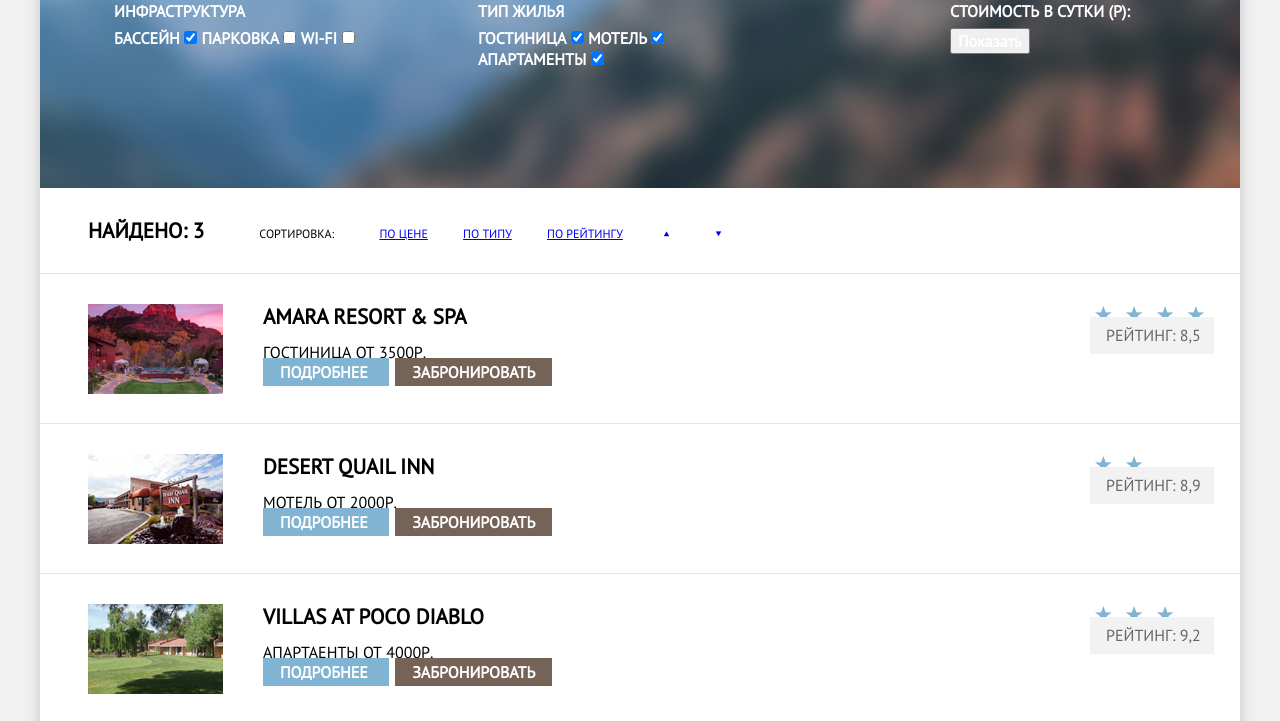
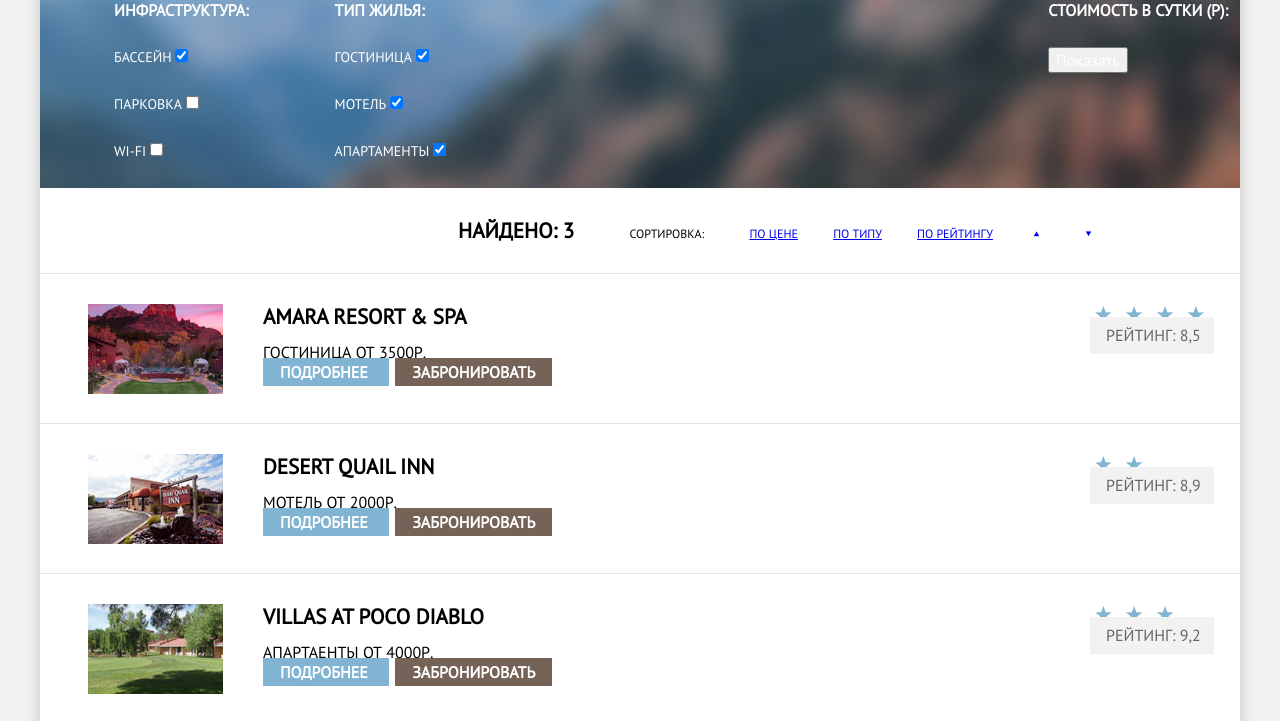
Before and after one commit to LovelyKate/sedona, a plain HTML site: page hotels.html in a window 1280 px wide. Shown: the part 86-807 px from the top of the page. Drawn offline with Linux system fonts and the light colour scheme.

Commit message:
небольшие правки в filters

```diff
--- a/css/style.css
+++ b/css/style.css
@@ -588,24 +588,35 @@ FILTERS ---------------------------------- toc11
     background-image: url("../img/bcg-filters.jpg");
     background-size: 100%;
     background-position: 0 50%;
+
+    padding-top:29px;
 }
 
 .filters fieldset{
     border:0;
+
     display: block;
     float: left;
-    width: 30%;
 
     color: #ffffff;
-    font-weight: bold;
-    font-size: 16px;
-    line-height: 21px;
 
     padding-left: 72px;
 }
 
 .filters legend{
-    padding-top:30px;
+    font-weight: bold;
+    font-size: 16px;
+    line-height: 21px;
+
+    padding-bottom: 20px;
+}
+
+.filters label {
+    display: block;
+    padding-bottom: ;
+    font-size: 14px;
+    line-height: 21px;
+    padding-bottom: 26px;
 }
 
 .filters fieldset:last-child{
--- a/hotels.html
+++ b/hotels.html
@@ -55,7 +55,7 @@
   <form class="filters" action="/echo" method="post">
 
     <fieldset>
-      <legend>Инфраструктура</legend>
+      <legend>Инфраструктура:</legend>
         <label for="check-1">
           Бассейн
           <input name="check-1" id="check-1" type="checkbox" value="Pool" checked>
@@ -71,7 +71,7 @@
       </fieldset>
 
       <fieldset>
-        <legend>Тип жилья</legend>
+        <legend>Тип жилья:</legend>
           <label for="check-4">
             Гостиница
             <input name="check-4" id="check-4" type="checkbox" value="Hotel" checked>
@@ -246,7 +246,7 @@
           </a>
          </div>
         <div class="col-one-third">
-          <span>Website by</span>
+          <span class="copyright-by">Website by</span>
           <a class="copyright" href="#">
             <img src="img/footer-htmlacademy.png" height="39" width="113" alt="htmlacademy">
           </a>
```
